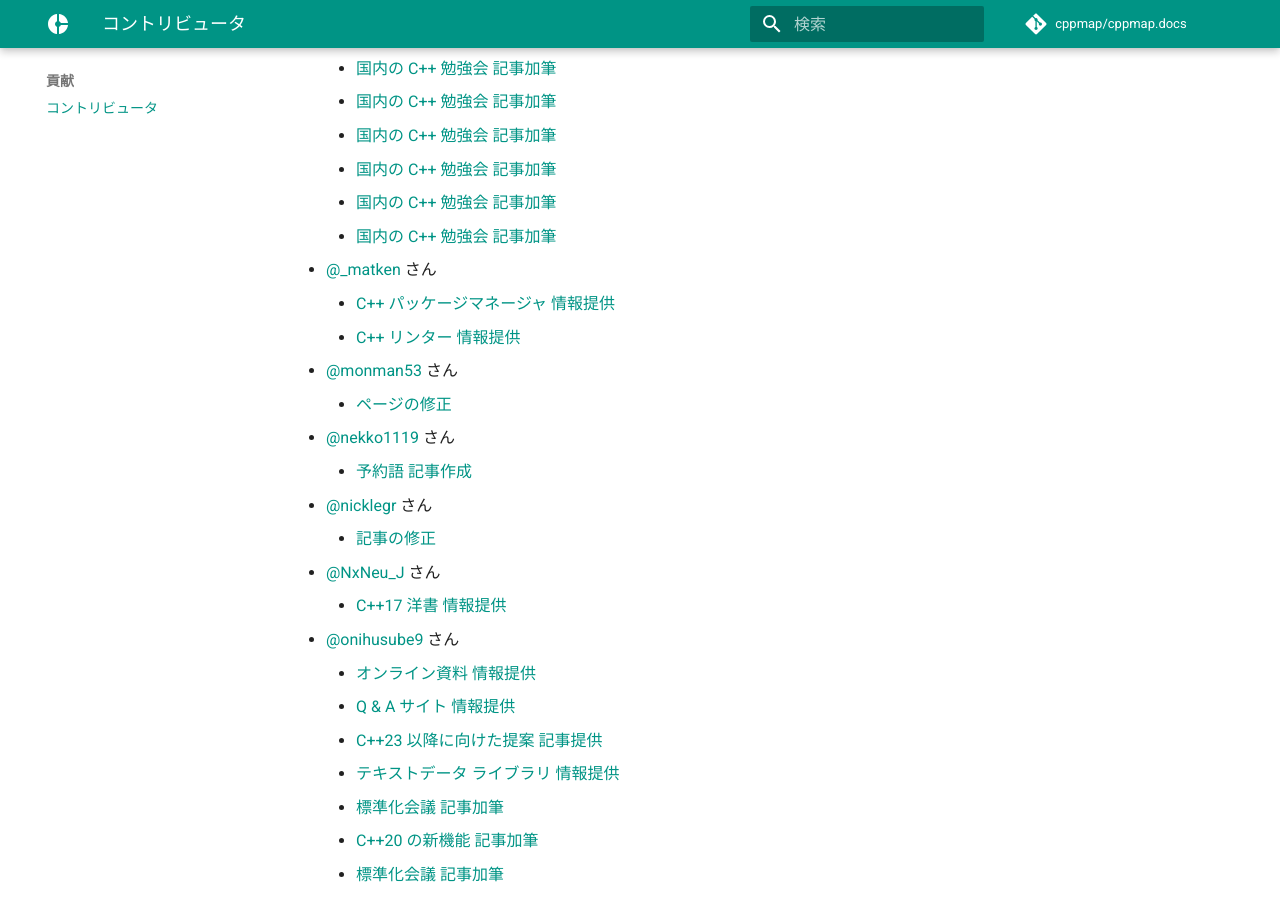
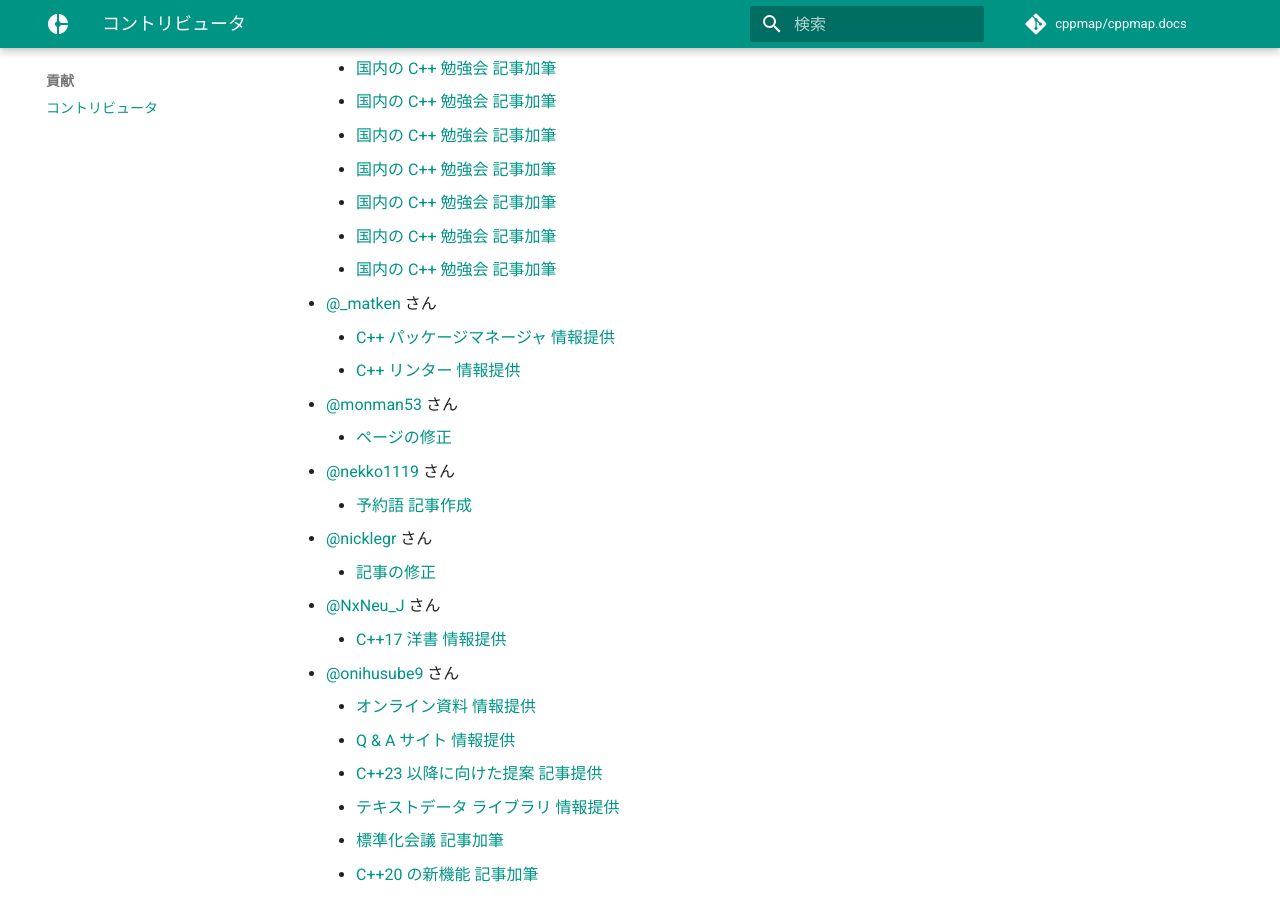
Before and after one commit to cppmap/cppmap.docs, an MkDocs documentation site: the page built from docs/contribution/contributors.md, in a window 1280 px wide and 900 px high, scrolled down 1162 px. Built offline with MkDocs 1.6.1 and Material for MkDocs 9.7.7, drawn with Linux system fonts in a browser that asks for light colours; nearby versions of some CDN libraries; comment, search, counter and statistics services are not loaded.

Commit message:
Update contributors.md

```diff
--- a/docs/contribution/contributors.md
+++ b/docs/contribution/contributors.md
@@ -40,6 +40,7 @@ C++ の歩き方 Web サイトの改善、情報拡充に協力してくれた
     - [国内の C++ 勉強会 記事加筆](https://github.com/cppmap/cppmap.docs/pull/58)
     - [国内の C++ 勉強会 記事加筆](https://github.com/cppmap/cppmap.docs/pull/59)
     - [国内の C++ 勉強会 記事加筆](https://github.com/cppmap/cppmap.docs/pull/60)
+    - [国内の C++ 勉強会 記事加筆](https://github.com/cppmap/cppmap.docs/pull/61)
 - [@_matken](https://twitter.com/_matken) さん
     - [C++ パッケージマネージャ 情報提供](https://github.com/cppmap/cppmap.docs/pull/2)
     - [C++ リンター 情報提供](https://github.com/cppmap/cppmap.docs/pull/50)
```
